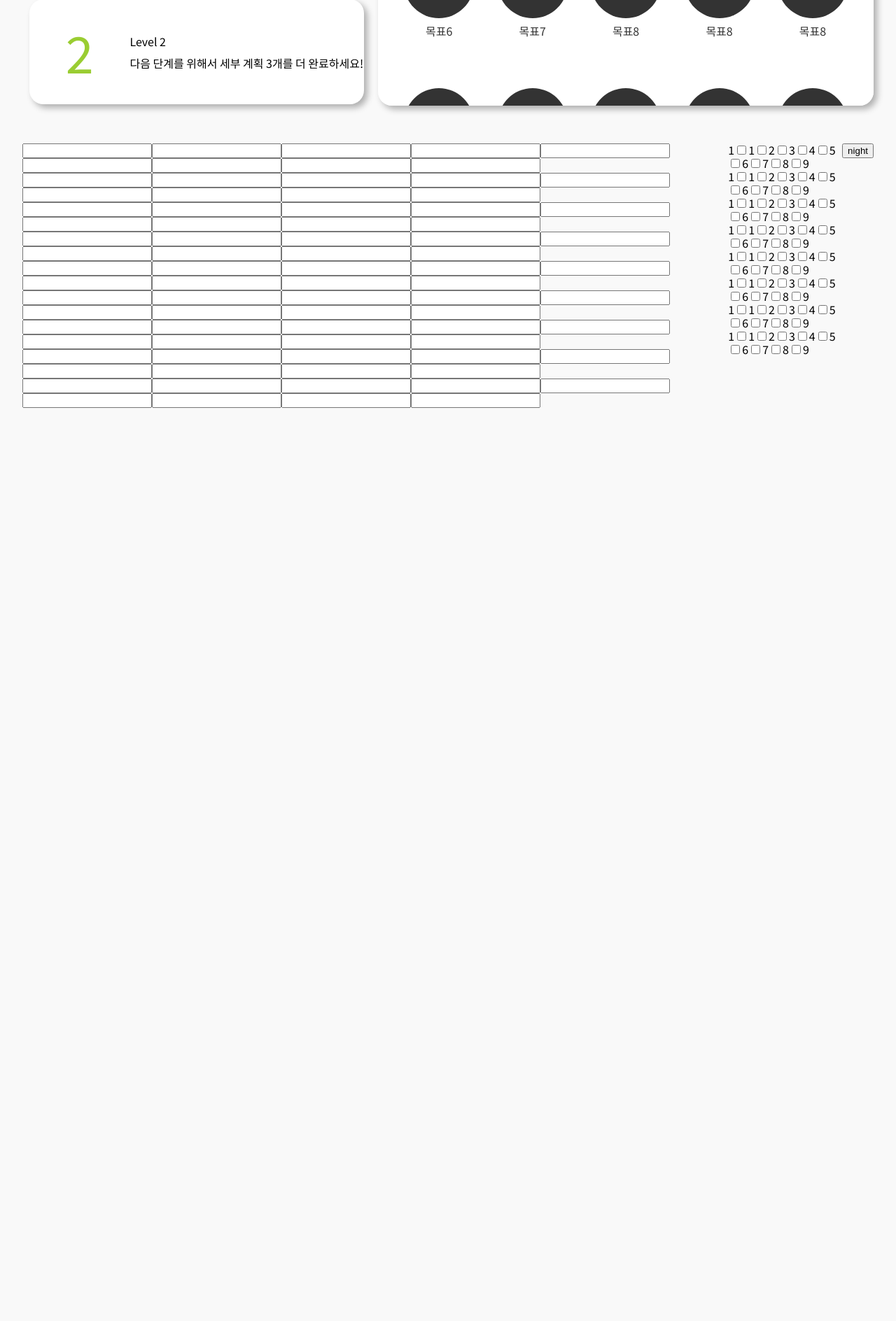
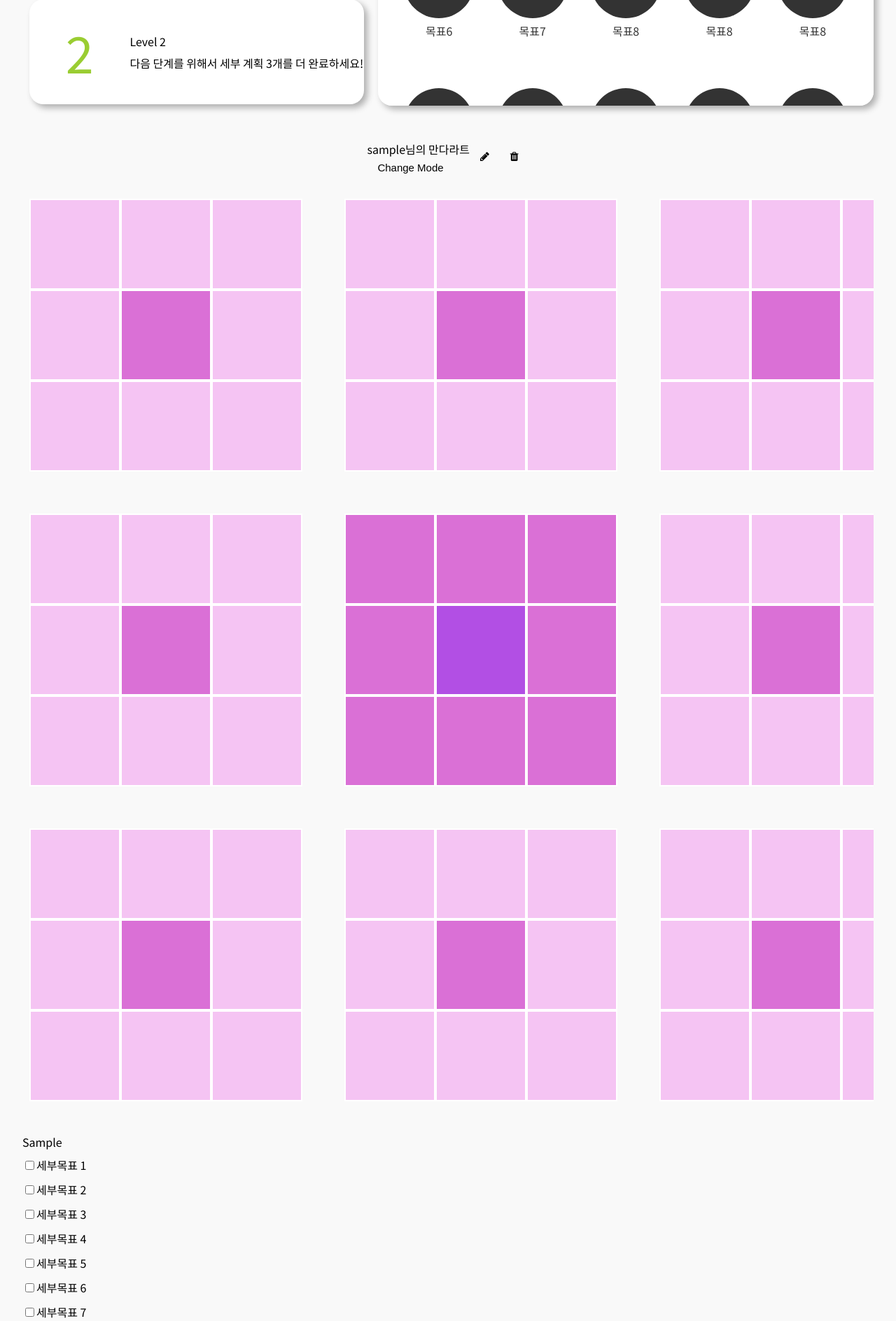
Before and after one commit to WisdomAlwaysWins/CrossOff, a Django app: template templates/common/dashboard.html in a window 1280 px wide. Shown: the part 445-2333 px from the top of the page at 70% size. Before the commit the page ends 1028 px from the top, so only its background shows below. Run offline with Django 3.2, Linux system fonts and the light colour scheme; a user stored in the database is signed in; tables that the repository leaves empty hold one stand-in row (values such as "Sample post"); the template is opened without the code that fills it: most values are stand-ins (such as "Sample title", 1, 10 or a date in 2020).

Commit message:
"Manda Bottom_1"

```diff
--- a/common/views.py
+++ b/common/views.py
@@ -69,7 +69,7 @@ def dashboard(request, id):
         for j in range(len(spe)):
             lst3.append(spe[j].content)
         lst4[i] = lst3
-    return render(request, 'common/dashboard.html', {'user': user, 'manda': lst, 'manda_mid':lst2, 'manda_small' : lst4})
+    return render(request, 'common/dashboard.html', {'user': user, 'manda': lst, 'manda_mid':lst2, 'manda_small' : lst4, 'manda_mid1':lst2[0],'manda_mid2':lst2[1],'manda_mid3':lst2[2],'manda_mid4':lst2[3],'manda_mid5':lst2[4],'manda_mid6':lst2[5],'manda_mid7':lst2[6],'manda_mid8':lst2[7]})
 
 def profile(request, id):
     user = User.objects.get(id=id)
--- a/home/static/css/dashboard.css
+++ b/home/static/css/dashboard.css
@@ -209,6 +209,54 @@ body{
     position: absolute;
     width:100%;
     top: 600px;
+    display: grid;
+    justify-content: center;
+}
+
+/* DashBoard Bottom */
+
+
+.dashboard__content_bottom .manda__options{
     display: flex;
     justify-content: center;
 }
+.manda__contents{
+    overflow: hidden;
+}
+.manda__table{
+    display: grid;
+    grid-template-rows: 450px 450px 450px;
+    grid-template-columns: 450px 450px 450px;
+}
+
+.box {
+    display: grid;
+    grid-template-rows: 130px 130px 130px;
+    grid-template-columns: 130px 130px 130px;
+    margin: 10px;
+}
+
+.manda__table .box .element {
+    background: rgb(245, 196, 243);
+    border: 2px solid white;
+    display: flex;
+    align-items: center;
+    justify-content: center;
+    color: white;
+    text-align: center;
+    font-weight: bold;
+    font-style: bold;
+    font-size: large;
+}
+
+#element5 {
+    background: orchid;
+}
+
+#box5 .element {
+    background: orchid;
+}
+
+#box5 #element5 {
+    background: rgb(178, 79, 228);
+}
--- a/templates/common/dashboard.html
+++ b/templates/common/dashboard.html
@@ -4,6 +4,7 @@ Dashboard
 {% endblock title %}
 {% block css %}
 <link rel="stylesheet" href="{% static 'css/dashboard.css' %}" />
+<link rel="stylesheet" href="https://cdnjs.cloudflare.com/ajax/libs/font-awesome/4.7.0/css/font-awesome.min.css">
 {% endblock css %} {% block content %}
 <section id="dashboard" class="content inner">
   <div class="dashboard__title">
@@ -144,59 +145,120 @@ Dashboard
     </div>
   </div>
   <div class="dashboard__content_bottom">
+    <div class="manda__options">
+      <div class="manda__name">
+        <script>
+          document.write('{{user.nickname}}님의 만다라트');
+        </script>
+      <div class="btn__manda_switch">
+        <button type="button" onclick='
+          document.getElementByClassName("manda__contents").innerHTML = document.getElementByClassName("manda__checkbox").innerHTML'>
+          Change Mode
+        </button>
+      </div>
+      </div>
+      <div class="btn__manda_edit">
+        <button><i class="fa fa-pencil"></i></button>
+      </div>
+      <div class="btn__manda_delete">
+        <button><i class="fa fa-trash"></i></button>
+      </div>
+    </div>
+    <br>
+    <div class="manda__contents">
       <div class="manda__table">
         <script>
           for(let i = 1; i <= 9; i++) {
               document.write('<div class="box" id="box'+i+'">')
               for(let j = 1; j <= 9; j++){
-                    document.write('<input class="element" id="element'+j+'"" autocomplete="on"></input>');
+                  document.write('<input class="element" id="element'+j+'"" autocomplete="on" readonly></input>');
               }
               document.write('</div>')
           }
         </script>
       </div>
       <div class="manda__checkbox">
+        <div class="object" id="object1">
+          <div class="object__mid" id="object__mid1">
+            {{manda_mid1}}
+          </div>
           <script>
-            for(let i = 0; i < 8; i++) {
-                document.write('<p><div class="object" id="object'+i+'">');
-                document.write('{{manda_mid}}');
-                for(let j = 1; j <= 9; j++){
-                    document.write('<label for="obj'+j+'"></label>');
-                    document.write('<input type="checkbox" class="elements" id="obj'+j+'">'+j+'</input>');
-                }
-                document.write('</div></p>');
-            }
-        </script>
+            for(let j = 1; j <= 8; j++){
+            document.write('<br><div class="object__small"><label for="obj'+j+'"></label>');
+            document.write('<input type="checkbox" class="elements" id="obj'+j+'">세부목표 '+j+'</input></div>');
+          }</script>
         </div>
-    <div class="btn__select_manda_mode">
-      <input id="night_day" type="button" value="night" onclick="
-        var target=document.querySelector('body').style;
-        if(this.value === 'night'){
-          target.backgroundColor='black';
-          target.color='white';
-          this.value='day';
-
-          var alist = document.querySelectorAll('a');
-          var i=0;
-          while(i<alist.length){
-              console.log(alist[i]);
-              alist[i].style.color='powderblue';
-              i+=1;
-          }
-        } else{
-            target.backgroundColor='white';
-            target.color='black';
-            this.value='night';
-
-            var alist = document.querySelectorAll('a');
-            var i=0;
-            while(i<alist.length){
-                console.log(alist[i]);
-                alist[i].style.color='blue';
-                i+=1;
-            }
-        }
-      ">
+        <div class="object" id="object2">
+          <div class="object__mid" id="object__mid2">
+            {{manda_mid2}}
+          </div>
+          <script>
+            for(let j = 1; j <= 8; j++){
+            document.write('<br><div class="object__small"><label for="obj'+j+'"></label>');
+            document.write('<input type="checkbox" class="elements" id="obj'+j+'">세부목표 '+j+'</input></div>');
+          }</script>
+        </div>
+        <div class="object" id="object3">
+          <div class="object__mid" id="object__mid3">
+            {{manda_mid3}}
+          </div>
+          <script>
+            for(let j = 1; j <= 8; j++){
+            document.write('<br><div class="object__small"><label for="obj'+j+'"></label>');
+            document.write('<input type="checkbox" class="elements" id="obj'+j+'">세부목표 '+j+'</input></div>');
+          }</script>
+        </div>
+        <div class="object" id="object4">
+          <div class="object__mid" id="object__mid4">
+            {{manda_mid4}}
+          </div>
+          <script>
+            for(let j = 1; j <= 8; j++){
+            document.write('<br><div class="object__small"><label for="obj'+j+'"></label>');
+            document.write('<input type="checkbox" class="elements" id="obj'+j+'">세부목표 '+j+'</input></div>');
+          }</script>
+        </div>
+        <div class="object" id="object5">
+          <div class="object__mid" id="object__mid5">
+            {{manda_mid5}}
+          </div>
+          <script>
+            for(let j = 1; j <= 8; j++){
+            document.write('<br><div class="object__small"><label for="obj'+j+'"></label>');
+            document.write('<input type="checkbox" class="elements" id="obj'+j+'">세부목표 '+j+'</input></div>');
+          }</script>
+        </div>
+        <div class="object" id="object6">
+          <div class="object__mid" id="object__mid6">
+            {{manda_mid6}}
+          </div>
+          <script>
+            for(let j = 1; j <= 8; j++){
+            document.write('<br><div class="object__small"><label for="obj'+j+'"></label>');
+            document.write('<input type="checkbox" class="elements" id="obj'+j+'">세부목표 '+j+'</input></div>');
+          }</script>
+        </div>
+        <div class="object" id="object7">
+          <div class="object__mid" id="object__mid7">
+            {{manda_mid7}}
+          </div>
+          <script>
+            for(let j = 1; j <= 8; j++){
+            document.write('<br><div class="object__small"><label for="obj'+j+'"></label>');
+            document.write('<input type="checkbox" class="elements" id="obj'+j+'">세부목표 '+j+'</input></div>');
+          }</script>
+        </div>
+        <div class="object" id="object8">
+          <div class="object__mid" id="object__mid8">
+            {{manda_mid8}}
+          </div>
+          <script>
+            for(let j = 1; j <= 8; j++){
+            document.write('<br><div class="object__small"><label for="obj'+j+'"></label>');
+            document.write('<input type="checkbox" class="elements" id="obj'+j+'">세부목표 '+j+'</input></div>');
+          }</script>
+        </div>
+      </div>
     </div>
   </div>
 </section>
```
Lines whose indentation alone changed are shown as unchanged.
